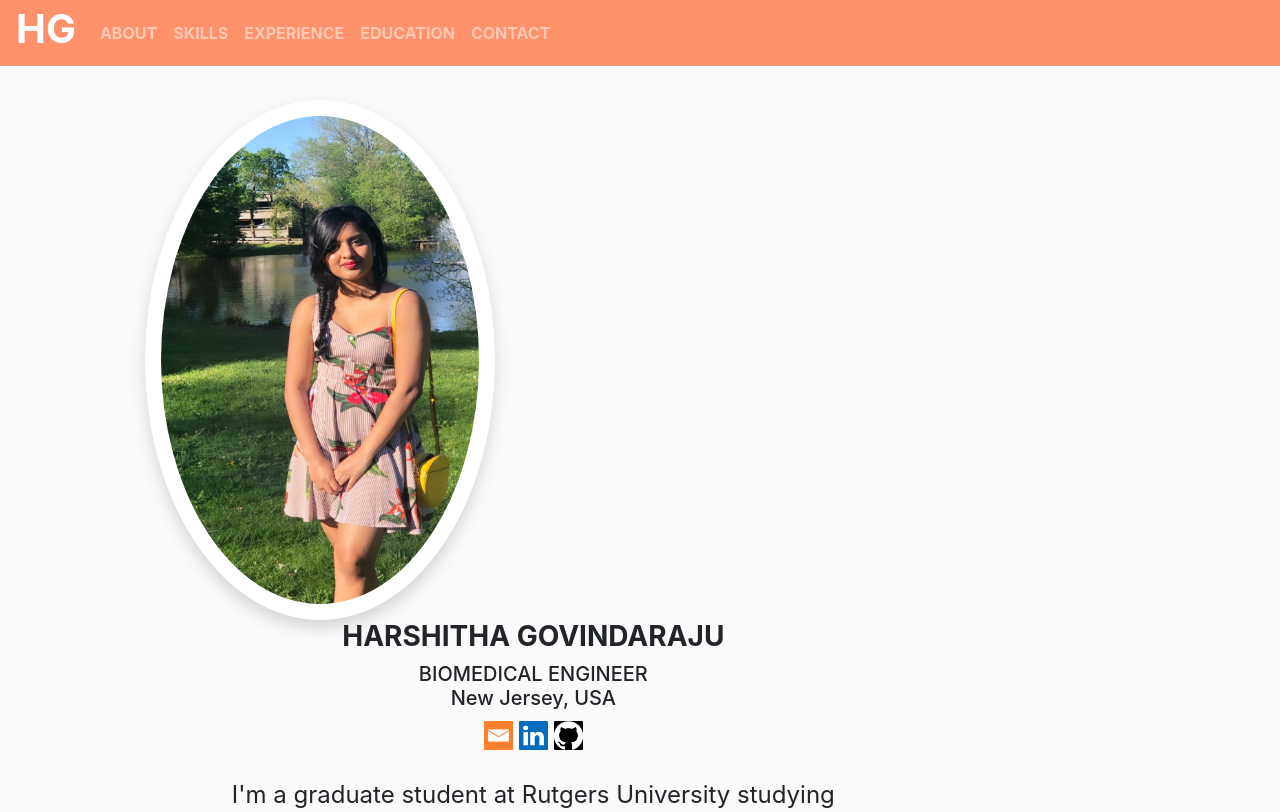
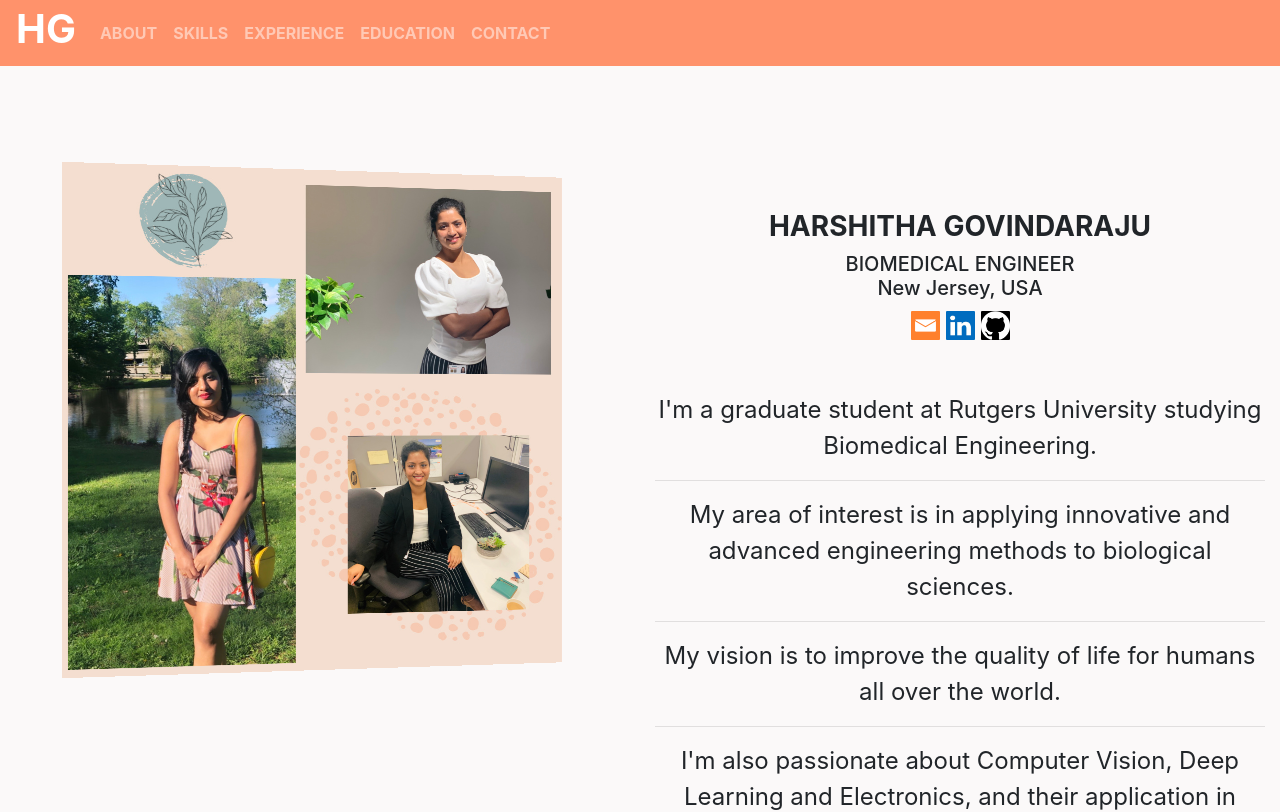
Before and after one commit to hg293/my-portfolio, a React (Create React App) app: page / in a window 1280 px wide. Shown: the top 812 px of the page. Built offline with nearby package versions, Linux system fonts and the light colour scheme.

Commit message:
Update version2

```diff
--- a/src/components/About.js
+++ b/src/components/About.js
@@ -1,27 +1,33 @@
 import React from 'react'
 import { Container, Row, Col, Image } from 'react-bootstrap'
-import profile from '../pictures/harshitha-g-dp.JPG'
+import profile from '../pictures/hg-profile-dp.jpg'
 import email from '../pictures/email.png'
 import linkedin from '../pictures/linkedin.jfif'
 import github from '../pictures/github.png'
 import '../styles.css'
+import ScrollAnimation from 'react-animate-on-scroll'
 
 function About() {
     return (
         <Container id='About' className='about-container' fluid>
 
             <Row>
-                <Col xs={6}>
+
+
+                <Col md={6} xs={12} className='profile-img'>
+                <ScrollAnimation animateIn='flipInY' duration={10} animateOnce='true'>
                     <Image
-                        className='profile-img shadow p-3 bg-white rounded'
+                        className='profile-img'
                         src={profile}
-                        roundedCircle
                         responsive
                     />
+                </ScrollAnimation>
                 </Col>
 
 
-                <Col xs={{span: 6, offset: 2}}>
+
+                <Col md={6} xs={12} className='about-header'>
+                    <ScrollAnimation animateIn='slideInRight' duration={3} animateOnce='true'>
                     <h3>
                         <b>HARSHITHA GOVINDARAJU</b>
                     </h3>
@@ -78,7 +84,9 @@ function About() {
                         {/*<hr className='hr-about'/>
                         <b>Actively seeking full time opportunities in web development beginning in June 2020.</b> */}
                     </p>
+                    </ScrollAnimation>
                 </Col>
+
             </Row>
 
         </Container>
--- a/src/styles.css
+++ b/src/styles.css
@@ -10,28 +10,36 @@
 }
 
 .media-body-align {
-    text-align: left;
+    text-align: center;
 }
 
 @media screen and (max-width: 1366px) and (min-width: 576px) {
     .about-content {
         font-size: x-large !important;
+        padding-top: 25px;
     }
 }
 
+.about-header{
+    padding-top: 40px;
+}
 .about-content {
     font-size: large;
+    /* padding-right: 100px; */
+
 }
 
 .profile-img {
-    height: 520px;
-    width: 350px;
+    height: 500px;
+    width: 500px;
 }
 
 @media screen and (max-width: 576px) {
     .profile-img {
-        height: 200px;
-        width: 200px;
+        height: 300px;
+        width: 300px;
+        align-items: center;
+        text-align: center;
     }
 
 
@@ -53,11 +61,12 @@
 
 .about-container {
     text-align: center;
-    padding-top: 100px;
+    padding-top: 170px;
     padding-bottom: 10rem;
     /* height: 100vh; */
     background-color: #FBF9F9;
 }
+
 
 .section-header {
     text-align: center;
```
Also changed, not shown: src/pictures/hg-profile-dp.jpg (added).
